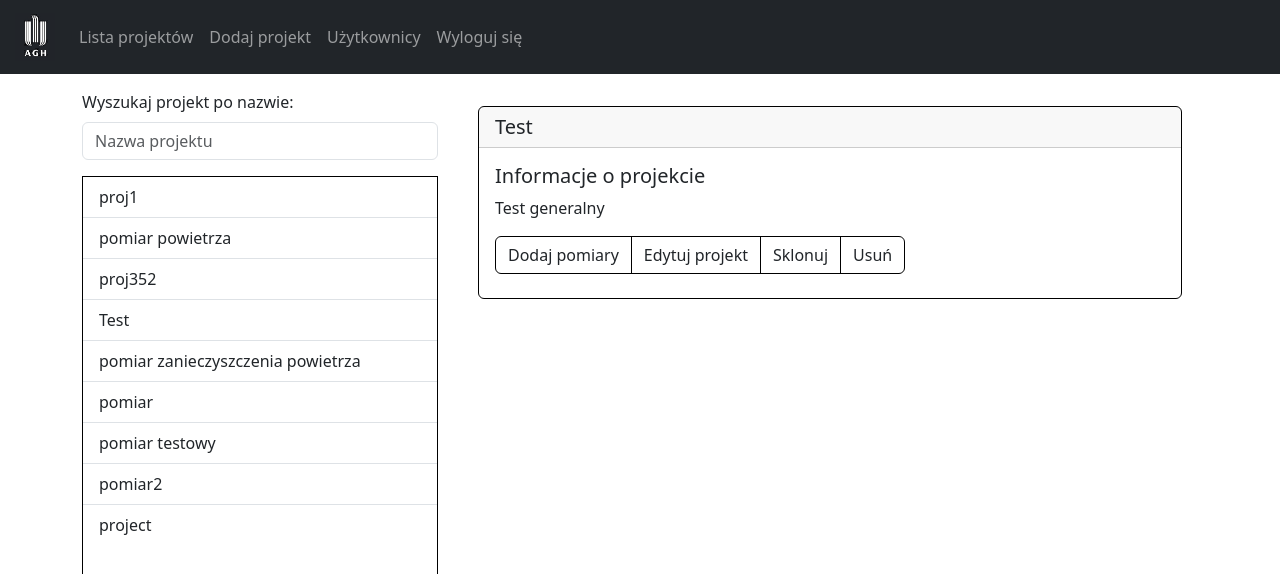
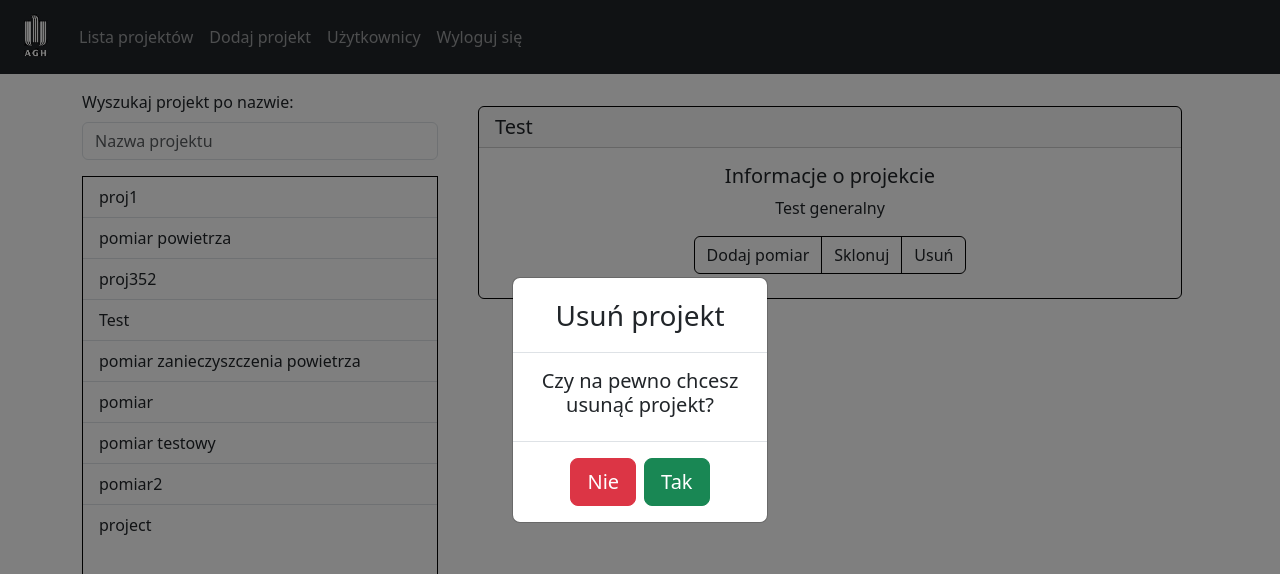
Before and after one commit to mateuszbarnacki/master-thesis, a React (Create React App) app in the folder client/: page /list in a window 1280 px wide. Both pictures are taken after a click on the button "Usuń". Shown: the top 574 px of the page. Built offline with nearby package versions, Linux system fonts and the light colour scheme.

Commit message:
Add delete project modal

```diff
--- a/client/src/components/project/ProjectCard.js
+++ b/client/src/components/project/ProjectCard.js
@@ -2,26 +2,33 @@ import CardHeader from "react-bootstrap/CardHeader";
 import Card from "react-bootstrap/Card";
 import ButtonGroup from "react-bootstrap/ButtonGroup";
 import Button from "react-bootstrap/Button";
+import {Fragment, useState} from "react";
+import DeleteProjectModal from "./modals/DeleteProjectModal";
 
 function ProjectCard({item}) {
+    const [showDeleteProjectModal, setShowDeleteProjectModal] = useState(false);
+    const handleDeleteProjectModalClose = () => {
+        setShowDeleteProjectModal(false);
+    };
+
     return (
+        <Fragment>
             <Card className="border-black m-3">
                 <CardHeader as="h5">{item.name}</CardHeader>
-            <Card.Body>
+                <Card.Body className="text-center">
                     <Card.Title>Informacje o projekcie</Card.Title>
                     <Card.Text>{item.description}</Card.Text>
                     <ButtonGroup className="mb-2">
-                    <Button variant="outline-dark"
-                            style={{border: "1px solid black"}}>Dodaj pomiary</Button>
-                    <Button variant="outline-dark"
-                            style={{border: "1px solid black"}}>Edytuj projekt</Button>
-                    <Button variant="outline-dark"
-                            style={{border: "1px solid black"}}>Sklonuj</Button>
-                    <Button variant="outline-dark"
-                            style={{border: "1px solid black"}}>Usuń</Button>
+                        <Button variant="outline-dark" style={{border: "1px solid black"}}>Dodaj pomiar</Button>
+                        <Button variant="outline-dark" style={{border: "1px solid black"}}>Sklonuj</Button>
+                        <Button variant="outline-dark" style={{border: "1px solid black"}}
+                                onClick={() => setShowDeleteProjectModal(true)}>Usuń</Button>
                     </ButtonGroup>
                 </Card.Body>
             </Card>
+            <DeleteProjectModal show={showDeleteProjectModal}
+                                closeModal={handleDeleteProjectModalClose}/>
+        </Fragment>
     );
 }
 
--- /dev/null
+++ b/client/src/components/project/modals/DeleteProjectModal.js
@@ -0,0 +1,39 @@
+import Modal from "react-bootstrap/Modal";
+import ModalHeader from "react-bootstrap/ModalHeader";
+import ModalTitle from "react-bootstrap/ModalTitle";
+import ModalBody from "react-bootstrap/ModalBody";
+import ModalFooter from "react-bootstrap/ModalFooter";
+import Button from "react-bootstrap/Button";
+
+function DeleteProjectModal({show, closeModal}) {
+    return (
+        <Modal show={show} centered dialogClassName="delete-modal">
+            <ModalHeader style={{
+                display: "flex",
+                justifyContent: "center",
+                alignItems: "center"
+            }}>
+                <ModalTitle as="h3">
+                    Usuń projekt
+                </ModalTitle>
+            </ModalHeader>
+            <ModalBody className="text-center" as="h5">
+                Czy na pewno chcesz usunąć projekt?
+            </ModalBody>
+            <ModalFooter style={{
+                display: "flex",
+                justifyContent: "center",
+                alignItems: "center"
+            }}>
+                <Button variant="danger" onClick={closeModal} size="lg">
+                    Nie
+                </Button>
+                <Button variant="success" onClick={closeModal} size="lg">
+                    Tak
+                </Button>
+            </ModalFooter>
+        </Modal>
+    )
+}
+
+export default DeleteProjectModal;
--- a/client/src/components/styles.css
+++ b/client/src/components/styles.css
@@ -2,3 +2,8 @@
     max-width: 40px;
     margin-left: 15px;
 }
+
+.delete-modal {
+    width: 20vw;
+    max-width: 20vw;
+}
```
Lines whose indentation alone changed are shown as unchanged.
